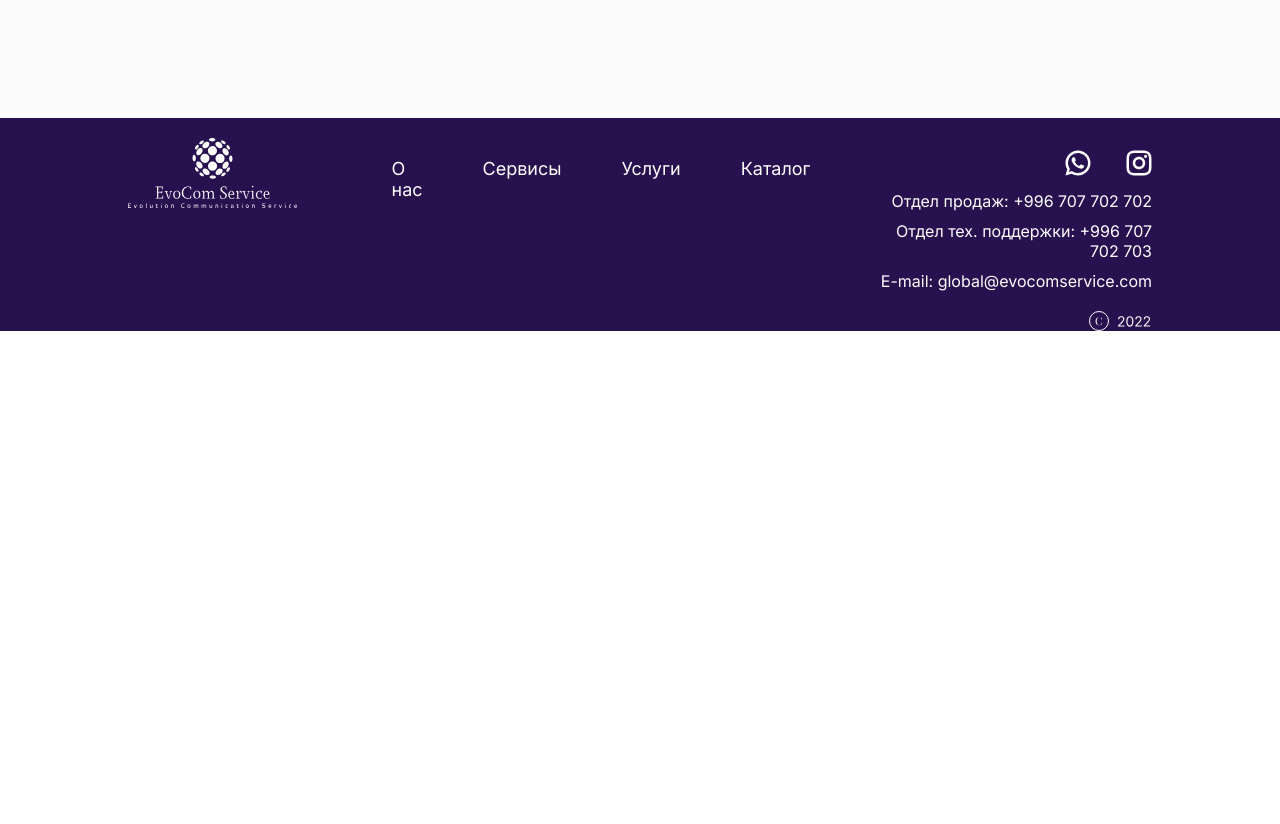
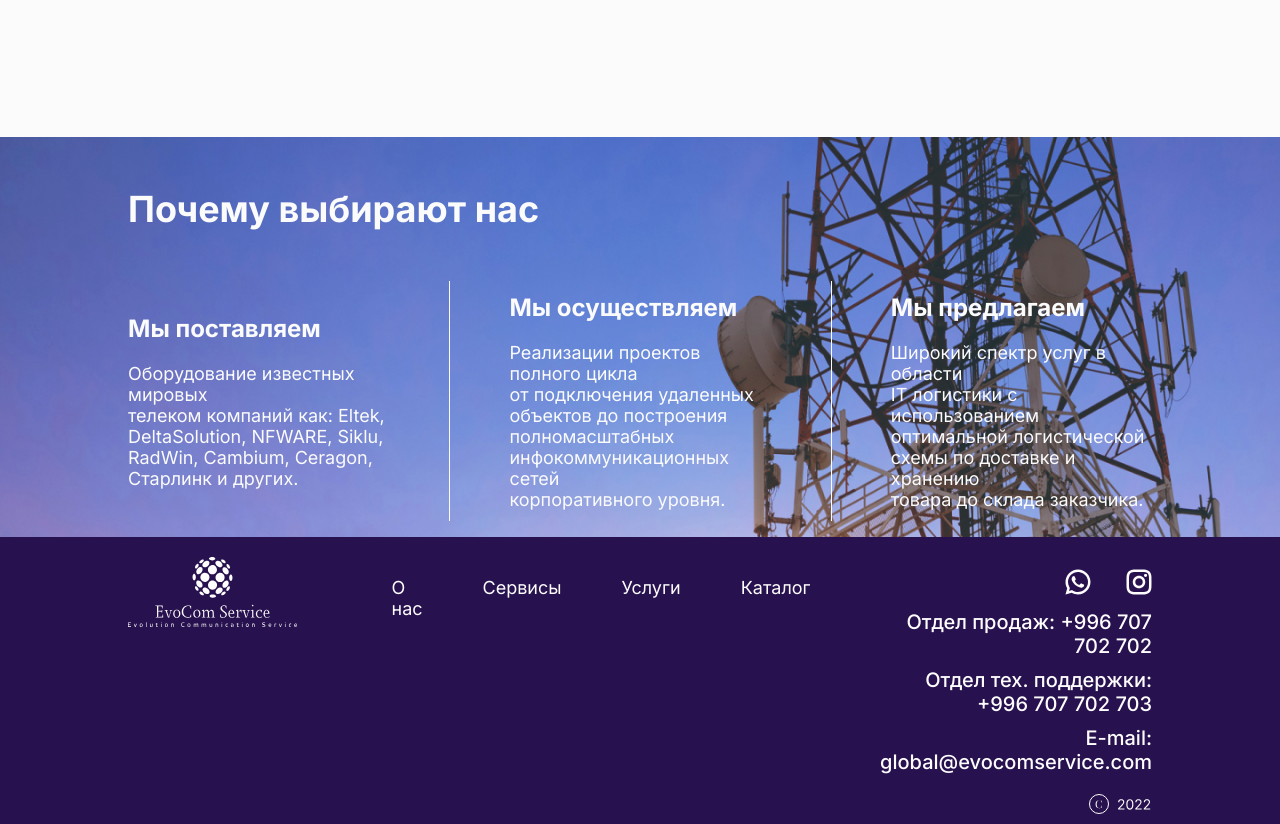
Before and after one commit to Bonecide/EvoCom, a React (Create React App) app: page / in a window 1280 px wide. Shown: the part 1240-2064 px from the top of the page. Before the commit the page ends 1571 px from the top, so only its background shows below. Built offline with nearby package versions, Linux system fonts and the light colour scheme.

Commit message:
why choose us and fixed bug footer

```diff
--- a/src/App.js
+++ b/src/App.js
@@ -3,6 +3,7 @@ import './App.css';
 import Footer from './Components/Footer/Footer';
 import Header from './Components/Header/Header';
 import AboutUs from './Section/AboutUs/AboutUs';
+import ChooseUs from './Section/ChooseUs/ChooseUs';
 import Evocom from './Section/EvoCom/Evocom';
 
 function App() {
@@ -13,6 +14,7 @@ function App() {
         <div className='MAIN_IMAGE_WRAPPER'>
         <Evocom/>
         <AboutUs/>
+        <ChooseUs/>
         <Footer/>
         </div>
     </div>
--- a/src/Components/Footer/Footer.scss
+++ b/src/Components/Footer/Footer.scss
@@ -47,6 +47,8 @@
     gap: 10px;
   }
   &_text{
+    font-size: 20px;
+    font-weight: 500;
     text-align: end;
     color: #FDFDFD;
   }
@@ -54,5 +56,6 @@
     display: flex;
     justify-content: end;
     padding-top: 20px;
+    padding-bottom: 10px;
   }
 }
--- /dev/null
+++ b/src/Section/ChooseUs/ChooseUs.jsx
@@ -0,0 +1,46 @@
+import '../ChooseUs/ChooseUs.scss'
+
+export default function ChooseUs (){
+
+  return (
+    <div className="chooseUs">
+      <div className='chooseUs_block'>
+        <h1 className="chooseUs_title">Почему выбирают нас</h1>
+      </div>
+      <div className="container">
+        <div className='container_text'>
+          <h3 className='container_title'>Мы поставляем</h3>
+          <p className='container_description'>
+            Оборудование известных мировых <br/>
+            телеком компаний как: Eltek, <br/>
+            DeltaSolution, NFWARE, Siklu,<br/>
+            RadWin, Cambium, Ceragon,<br/>
+            Старлинк и других.
+          </p>
+        </div>
+        <span className='span'></span>
+        <div className='container_text'>
+          <h3 className='container_title'>Мы осуществляем</h3>
+          <p className='container_description'>
+          Реализации проектов полного цикла<br/>
+          от подключения удаленных<br/>
+          объектов до построения полномасштабных<br/>
+          инфокоммуникационных сетей<br/>
+          корпоративного уровня.
+          </p>
+        </div>
+        <span className='span'></span>
+        <div className='container_text'>
+          <h3 className='container_title'>Мы предлагаем</h3>
+          <p className='container_description'>
+          Широкий спектр услуг в области<br/>
+          IT логистики с использованием<br/>
+          оптимальной логистической<br/>
+          схемы по доставке и хранению<br/>
+          товара до склада заказчика.
+          </p>
+        </div>
+      </div>
+    </div>
+  )
+}
--- /dev/null
+++ b/src/Section/ChooseUs/ChooseUs.scss
@@ -0,0 +1,46 @@
+.chooseUs{
+  width: 100%;
+  height: 50vh;
+  background-image: url('../../../public/img/cadonia1-1\ 2.png');
+  background-repeat: no-repeat;
+  background-size: 100% 50vh;
+  display: flex;
+  flex-direction: column;
+  &_block{
+    width: 80%;
+    margin: 50px auto;
+  }
+  &_title {
+    font-size: 36px;
+    color: #FBFBFB;
+  }
+}
+
+.container{
+  display: flex;
+  justify-content: center;
+  align-items: center;
+  gap: 60px;
+  &_text{
+    width: 100%;
+    display: flex;
+    flex-direction: column;
+    justify-content: center;
+    gap: 20px;
+  }
+  &_title{
+    font-size: 24px;
+    color: #FBFBFB;
+  }
+  &_description {
+    font-size: 18px;
+    font-weight: 400;
+    color: #FBFBFB;
+  }
+}
+
+.span {
+  height: 15rem;
+  width: 1px;
+  background-color: #FBFBFB;
+}
```
Also changed, not shown: public/img/cadonia1-1 2.png (added).
